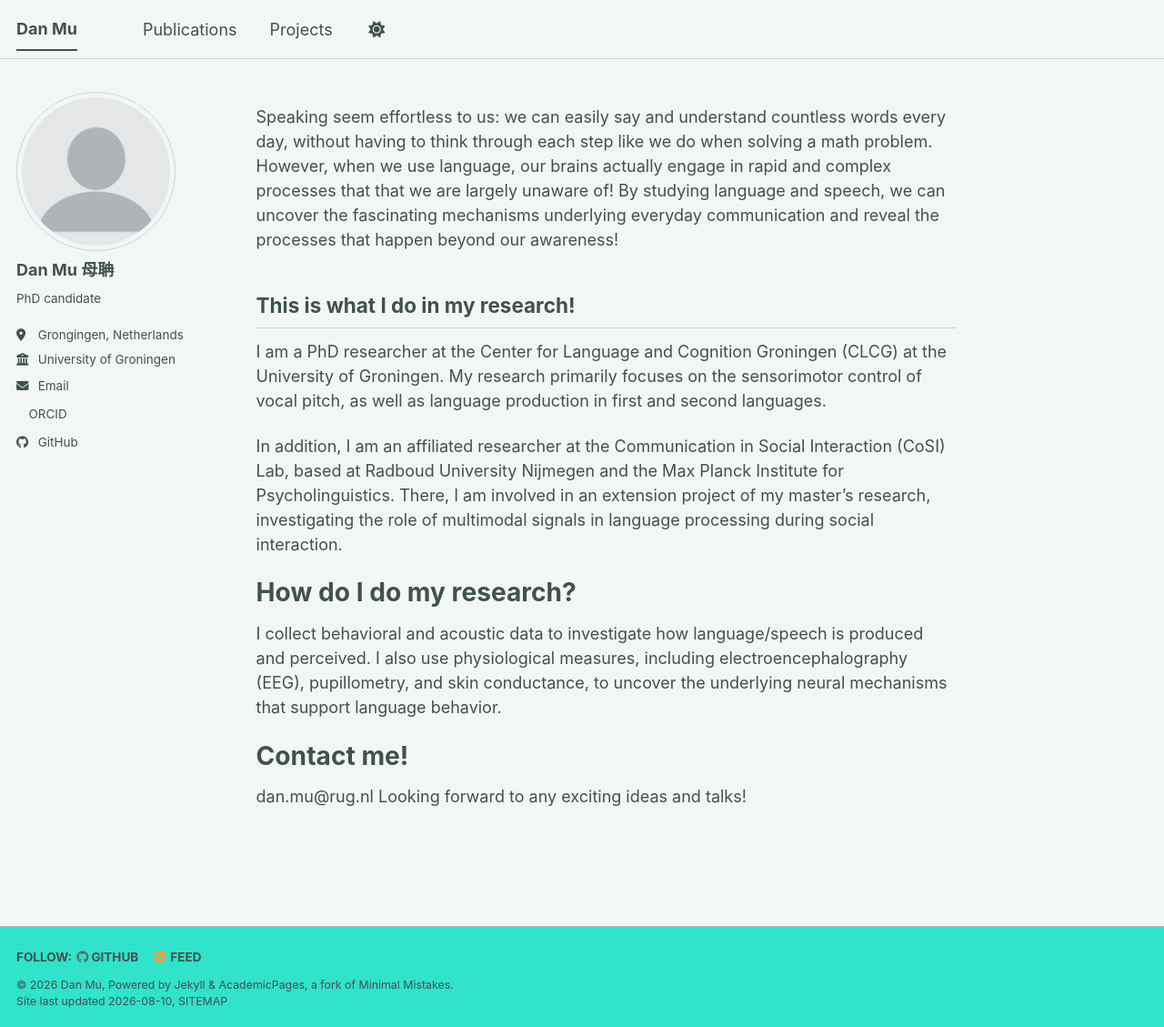
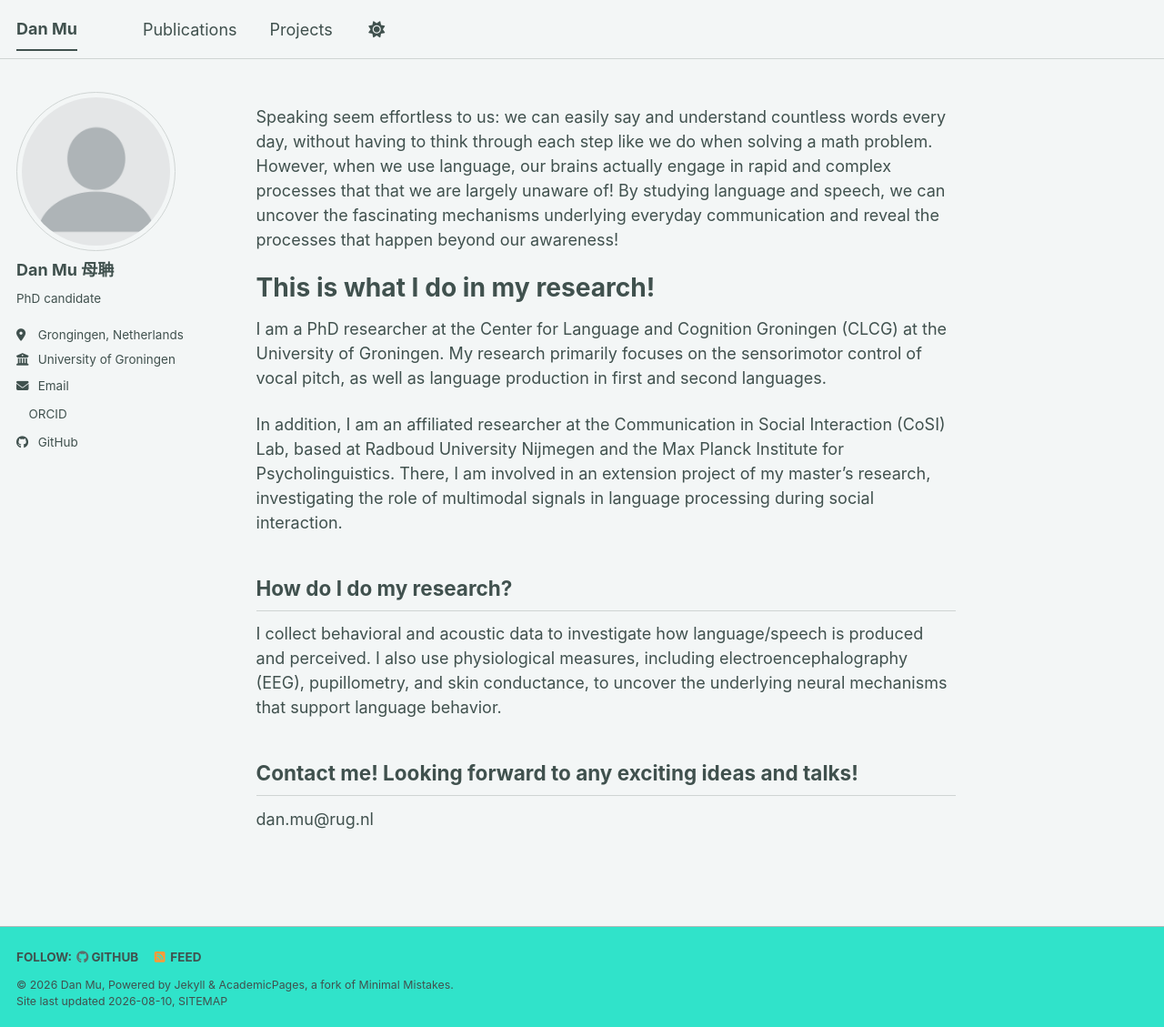
Before and after one commit to dm-danmu/dm-danmu.github.io, a Jekyll site: the page built from _pages/about.md, in a window 1280 px wide and 1129 px high. Shown: the whole window at 91% size. Built offline with Jekyll 4.4.1, drawn with Linux system fonts in a browser that asks for light colours; a style sheet for code colours, icons or effects is not loaded.

```diff
--- a/_pages/about.md
+++ b/_pages/about.md
@@ -12,18 +12,16 @@ Speaking seem effortless to us: we can easily say and understand countless words
 
 
 This is what I do in my research!
-------
-
+======
 I am a PhD researcher at the Center for Language and Cognition Groningen (CLCG) at the University of Groningen. My research primarily focuses on the sensorimotor control of vocal pitch, as well as language production in first and second languages.
 
 In addition, I am an affiliated researcher at the Communication in Social Interaction (CoSI) Lab, based at Radboud University Nijmegen and the Max Planck Institute for Psycholinguistics. There, I am involved in an extension project of my master’s research, investigating the role of multimodal signals in language processing during social interaction.
 
 How do I do my research?
-======
+------
 I collect behavioral and acoustic data to investigate how language/speech is produced and perceived. I also use physiological measures, including electroencephalography (EEG), pupillometry, and skin conductance, to uncover the underlying neural mechanisms that support language behavior.
 
 
-Contact me!
-======
+Contact me! Looking forward to any exciting ideas and talks!
+------
 dan.mu@rug.nl
-Looking forward to any exciting ideas and talks!
```
